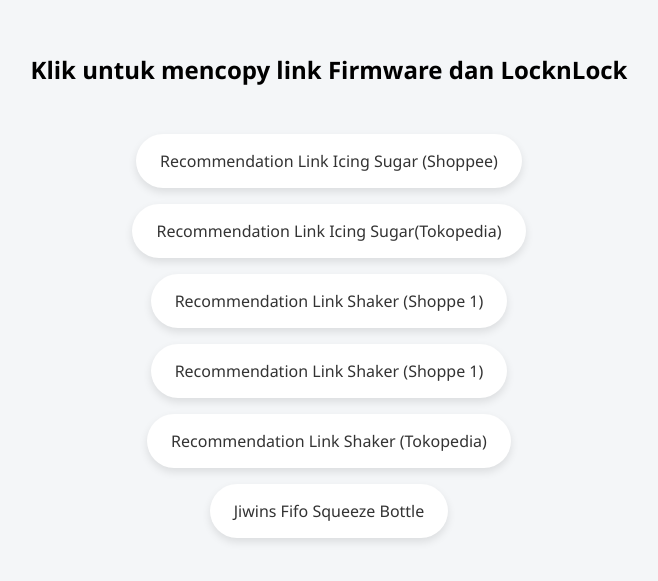
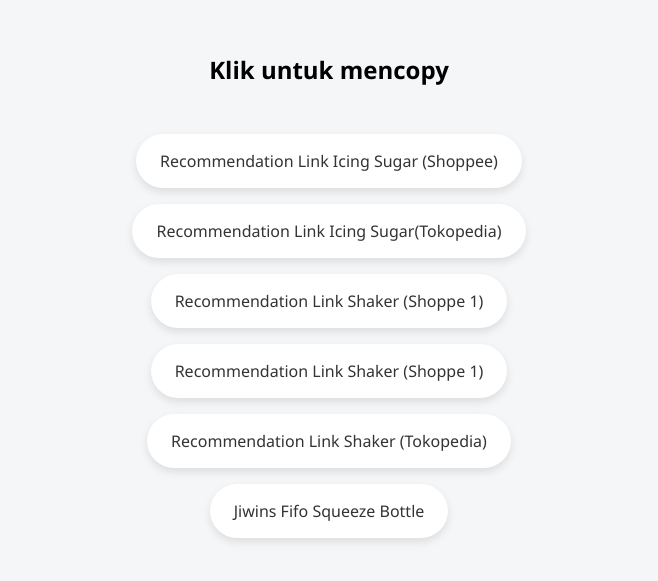
Before and after one commit to KenanganBrandsLnD/WECOMKENANGAN, a plain HTML site: page index.html in a window 1280 px wide. Shown: the part 121-702 px from the top of the page, without its empty margins (311-969 px from the left). Drawn offline with Linux system fonts and the light colour scheme.

Commit message:
index.html

```diff
--- a/index.html
+++ b/index.html
@@ -101,7 +101,7 @@
 <body>
 
     <div class="container">
-        <h1>Klik untuk mencopy link Firmware dan LocknLock</h1>
+        <h1>Klik untuk mencopy</h1>
 
         <ul class="bubble-list">
             <li class="bubble-item"><a href="#"
```
